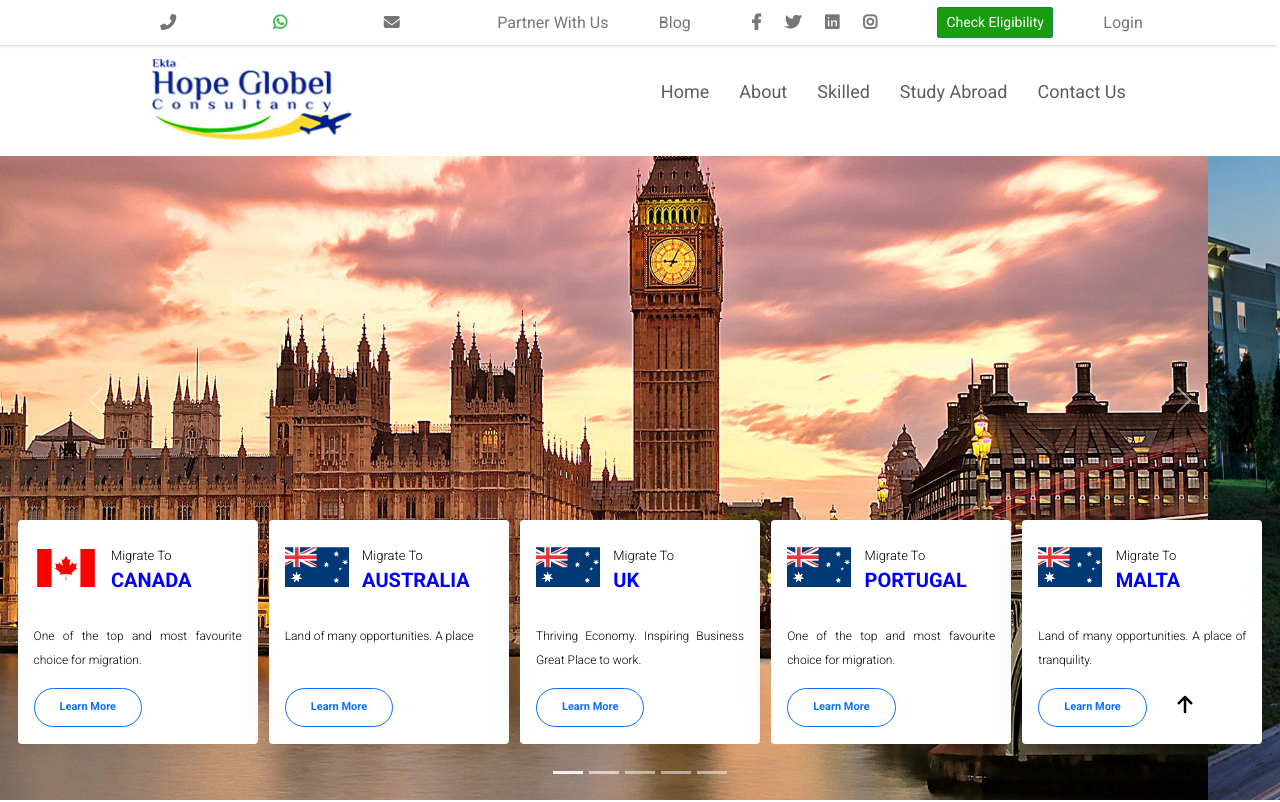
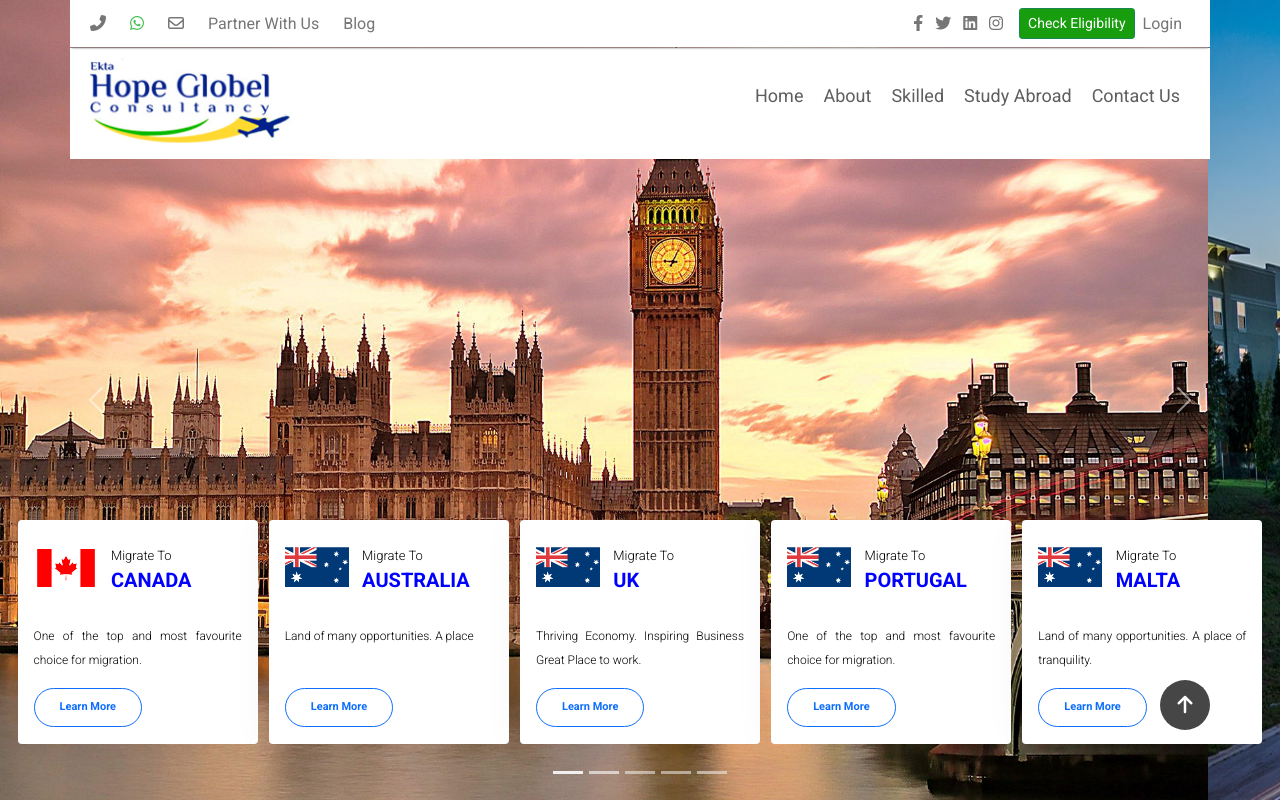
Before and after one commit to ChristoT98/Hope_Global, a plain HTML site: page index.html in a window 1280 px wide. Shown: the top 802 px of the page. Drawn offline with nearby package versions, Linux system fonts and the light colour scheme.

Commit message:
Navbar bugs fixed

```diff
--- a/css/style.css
+++ b/css/style.css
@@ -8,22 +8,20 @@
 }
 
 /* InfoBar Styles Start */
+
 .infoBarContainer {
   position: fixed;
   top: 0;
+  left: 50%;
   z-index: 10;
-  width: 100%;
-  height: 45px;
-  padding: 6px 100px;
-  -webkit-box-shadow: -5px -3px 4px 2px rgba(0, 0, 0, 0.5);
-  -moz-box-shadow: -5px -3px 4px 2px rgba(0, 0, 0, 0.5);
-  box-shadow: -5px -3px 4px 2px rgba(0, 0, 0, 0.5);
+  transform: translate(-50%, 0);
+  -webkit-box-shadow: 0 3px 2px -2px gray;
+  -moz-box-shadow: 0 3px 2px -2px gray;
+  box-shadow: 0 3px 2px -2px gray;
 }
 
 .infoBarContainer span i {
   color: #777676;
-  font-size: 16px;
-  font-weight: 600;
   cursor: pointer;
 }
 
@@ -37,13 +35,8 @@
   color: #0003af;
 }
 
-.socialIconWrapper>i {
-  padding: 0 10px;
-}
-
 .btnCheckEligibility {
   background-color: #189d0e;
-  border-radius: 2px;
 }
 
 .infoSectionContainer {
@@ -54,43 +47,42 @@
 
 /* Navbar Styles Start */
 
+.navbar-container {
+  position: fixed;
+  left: 50%;
+  transform: translate(-50%, 0);
+  top: 48px;
+  z-index: 9;
+}
+
 .topbar {
-  position: fixed;
-  top: 45px;
-  width: 100%;
-  background-color: rgb(255, 255, 255);
-  z-index: 9;
   display: flex;
   align-items: center;
+  padding: 10px 10px;
 }
 
 .topbar .image-container {
   flex: 0.5;
-  justify-content: center;
   display: flex;
-  width: 100%;
-  padding: 10px 50px;
+  justify-content: flex-start;
   cursor: pointer;
 }
 
 .topbar ul {
   flex: 1;
   display: flex;
-  justify-content: center;
+  justify-content: end;
   list-style: none;
 }
 
 .topbar ul li {
   display: inline-block;
-  line-height: 60px;
-  margin: 0 15px;
+  margin: 0 20px 0 0;
 }
 
 .topbar ul li a {
-  position: relative;
-  padding: 5px 0;
   color: rgb(94, 94, 94);
-  font-size: 18px;
+  font-size: 1.125rem;
   text-decoration: none;
 }
 
@@ -123,6 +115,7 @@ label #close-icon {
 .slide-img {
   width: 100%;
   height: 800px;
+  /* margin-top:160px; */
 }
 
 .country-flag {
@@ -694,7 +687,7 @@ span.divider {
 }
 
 .btnArrow {
-  background-color: #fff;
+  background-color: rgb(70, 70, 70);
   width: 50px;
   height: 50px;
   font-size: 20px;
@@ -709,7 +702,7 @@ span.divider {
 }
 
 .btnArrow:hover {
-  background-color: rgb(207, 207, 207);
+  background-color: rgb(94, 94, 94);
 }
 
 .btnArrow:active {
@@ -718,129 +711,7 @@ span.divider {
 
 /* Footer Styles End */
 
-@media only screen and (max-width: 768px) {
-  .card-parent {
-    top: 220px;
-  }
-}
-
 @media only screen and (max-width: 960px) {
-
-  /* InfoBar Styles Start */
-  .infoBarContainer {
-    display: none;
-  }
-
-  /* InfoBar Styles End */
-
-  /* Navbar Styles Start */
-
-  label #bar-icon {
-    display: block;
-  }
-
-  .topbar {
-    top: 0;
-    justify-content: space-between;
-  }
-
-  .topbar .image-container {
-    padding: 10px;
-  }
-
-  .topbar img {
-    width: 50%;
-    height: auto;
-  }
-
-  .topbar ul {
-    position: fixed;
-    width: 75%;
-    overflow-y: scroll;
-    overflow-x: hidden;
-    height: 100vh;
-    background-color: rgb(252, 252, 252);
-    top: 0px;
-    left: -75%;
-    text-align: left;
-    padding-left: 15px;
-    transition: 0.5s;
-    display: block;
-  }
-
-  .topbar ul li {
-    display: block;
-    margin: 30px 0;
-    line-height: 30px;
-    border-bottom: 0.5px solid rgb(214, 214, 214)
-  }
-
-  .topbar ul li a {
-    font-size: 16px;
-    display: block;
-  }
-
-  /* For Responsive State */
-  #res-menu:checked~ul {
-    left: 0;
-  }
-
-  #res-menu:checked~label #bar-icon {
-    display: none;
-  }
-
-  #res-menu:checked~label #close-icon {
-    display: block;
-  }
-
-  /* Navbar Styles End */
-
-  /* Info Section Styles Start */
-  .infoSectionContainer {
-    display: flex;
-    flex-direction: column;
-    width: 100%;
-    padding-bottom: 20px;
-  }
-
-  .info-section-1,
-  .info-section-2 {
-    display: flex;
-    flex-direction: column;
-  }
-
-  .info-section-1>span, .info-section-2>span {
-    font-size: 12px;
-    padding: 10px 0px;
-    color: #777676;
-  }
-
-  .info-section-1>span>i {
-    font-size: 10px;
-  }
-
-  .info-section-2 span a {
-    text-decoration: none;
-    color: #777676;
-  }
-
-  .info-section-3,
-  .info-section-4 {
-    padding-top: 20px;
-    display: flex;
-    align-items: center;
-  }
-
-  .info-section-3>.socialIconWrapper>i {
-    color: #777676;
-    font-size: 20px;
-  }
-
-  .info-section-4>.btnCheckEligibility {
-    width: 200px;
-  }
-
-  /* Info Section Styles End */
 
   /* Card & Carousal Styles Start */
   .slide-img {
@@ -926,3 +797,127 @@ span.divider {
     background-size: 407px;
   }
 }
+
+@media only screen and (max-width: 768px) {
+
+  .card-parent {
+    top: 220px;
+  }
+
+  /* InfoBar Styles Start */
+  .infoBarContainer {
+    display: none;
+  }
+
+  /* InfoBar Styles End */
+
+  /* Navbar Styles Start*/
+
+  .navbar-container {
+    top: 0;
+  }
+
+  label #bar-icon {
+    display: block;
+  }
+
+  .topbar {
+    justify-content: space-between;
+  }
+
+  .topbar img {
+    width: 75%;
+  }
+
+  .topbar ul {
+    position: fixed;
+    width: 75%;
+    overflow-y: scroll;
+    overflow-x: hidden;
+    height: 100vh;
+    background-color: rgb(252, 252, 252);
+    top: 0;
+    left: -100%;
+    text-align: left;
+    padding-left: 20px;
+    transition: 0.5s;
+    display: block;
+  }
+
+  .topbar ul li {
+    display: block;
+    margin: 30px 0;
+    line-height: 30px;
+    border-bottom: 0.5px solid rgb(214, 214, 214)
+  }
+
+  .topbar ul li a {
+    font-size: 16px;
+    display: block;
+  }
+
+  /* For Responsive State */
+  #res-menu:checked~ul {
+    left: 0;
+  }
+
+  #res-menu:checked~label #bar-icon {
+    display: none;
+  }
+
+  #res-menu:checked~label #close-icon {
+    display: block;
+  }
+
+  /* Navbar Styles End */
+
+  /* Info Section Styles Start */
+
+  .infoSectionContainer {
+    display: flex;
+    flex-direction: column;
+    padding-bottom: 20px;
+  }
+
+  .info-section-1,
+  .info-section-2 {
+    display: flex;
+    flex-direction: column;
+  }
+
+  .info-section-1>span,
+  .info-section-2>span {
+    font-size: 12px;
+    padding: 10px 0px;
+    color: #777676;
+  }
+
+  .info-section-1>span>i {
+    font-size: 10px;
+  }
+
+  .info-section-2 span a {
+    text-decoration: none;
+    color: #777676;
+  }
+
+  .info-section-3,
+  .info-section-4 {
+    padding: 20px 0px;
+    display: flex;
+    align-items: center;
+  }
+
+  .info-section-3>.socialIconWrapper>i {
+    color: #777676;
+    font-size: 20px;
+    padding: 0 5px;
+  }
+
+  .info-section-4>.btnCheckEligibility {
+    width: 200px;
+  }
+
+  /* Info Section Styles End */
+
+}
--- a/index.html
+++ b/index.html
@@ -15,37 +15,40 @@
 </head>
 
 <body>
-    <div class="container-fluid">
-        <!-- InfoBar Start -->
-        <div class="row bg-white infoBarContainer">
-            <div class="col-md-4 d-flex align-items-center justify-content-around">
-                <span>
+    <!-- InfoBar Start -->
+    <div class="container infoBarContainer">
+        <div class="row bg-white py-2 px-2">
+            <div class="col-md-6 d-flex align-items-center justify-content-start">
+                <span class="pe-4">
                     <i class="fa-solid fa-phone-flip"></i>
                 </span>
-                <span>
+                <span class="pe-4">
                     <i class="fa-brands fa-whatsapp" style="color: #43bf51;"></i>
                 </span>
-                <span>
+                <span class="pe-4">
                     <i class="fa-regular fa-envelope"></i>
                 </span>
-            </div>
-            <div class="col-md-8 d-flex align-items-center justify-content-around">
-                <span>
+                <span class="pe-4">
                     <a href="">Partner With Us</a>
                 </span>
                 <span>
                     <a href="">Blog</a>
                 </span>
+            </div>
+            <div class="col-md-6 d-flex align-items-center justify-content-end">
+                <span class="socialIconWrapper">
+                    <i class="fa-brands fa-facebook-f pe-2"></i>
+                    <i class="fa-brands fa-twitter pe-2"></i>
+                    <i class="fa-brands fa-linkedin pe-2"></i>
+                    <i class="fa-brands fa-instagram pe-2"></i>
+                </span>
+                <span class="px-2">
+                    <button type="button" class="btn btn-sm btn-success btnCheckEligibility">Check
+                        Eligibility
+                    </button>
+                </span>
 
-                <span class="socialIconWrapper">
-                    <i class="fa-brands fa-facebook-f"></i>
-                    <i class="fa-brands fa-twitter"></i>
-                    <i class="fa-brands fa-linkedin"></i>
-                    <i class="fa-brands fa-instagram"></i>
-                </span>
-                <button type="button" class="btn btn-sm btn-success btnCheckEligibility">Check
-                    Eligibility</button>
-                <span>
+                <span class="pe-2">
                     <a href="">Login</a>
                 </span>
             </div>
@@ -54,11 +57,11 @@
     <!-- InfoBar End -->
 
     <!-- NavBar Start -->
-    <div class="container-fluid">
+    <div class="container navbar-container">
         <div class="row">
             <div class="col-md-12">
                 <div class="row">
-                    <nav class="topbar">
+                    <nav class="topbar bg-white">
                         <input type="checkbox" id="res-menu">
                         <div class="image-container">
                             <img src="./img/logo.PNG" alt="">
@@ -131,14 +134,13 @@
                             <i class="fas fa-bars" id="bar-icon"></i>
                             <i class="fas fa-times" id="close-icon"></i>
                         </label>
-
-
                     </nav>
                 </div>
             </div>
         </div>
-        <!-- NavBar End -->
     </div>
+    <!-- NavBar End -->
+
     <!-- Carousal & Card Start -->
     <div class="container-fluid p-0">
         <div class="row position-absolute m-0 card-parent" style="z-index: 3;">
@@ -662,7 +664,7 @@
     <!-- !Testimonials -->
 
     <!-- Footer Start -->
-    <div class="container-fluid">
+    <div class="container">
         <div class="row footerContainer">
             <div class="col-md-12">
                 <div class="row">
@@ -752,7 +754,7 @@
         <div class="row">
             <div class="col-md-10"></div>
             <div class="col-md-2">
-                <button class="btnArrow"><i class="fa-solid fa-arrow-up"></i></button>
+                <button class="btnArrow"><i class="fa-solid fa-arrow-up" style="color: white;"></i></button>
             </div>
         </div>
         <div class="row copyRightBar align-items-center justify-content-center">
@@ -776,5 +778,4 @@
         </script>
 </body>
 
-
 </html>
```
